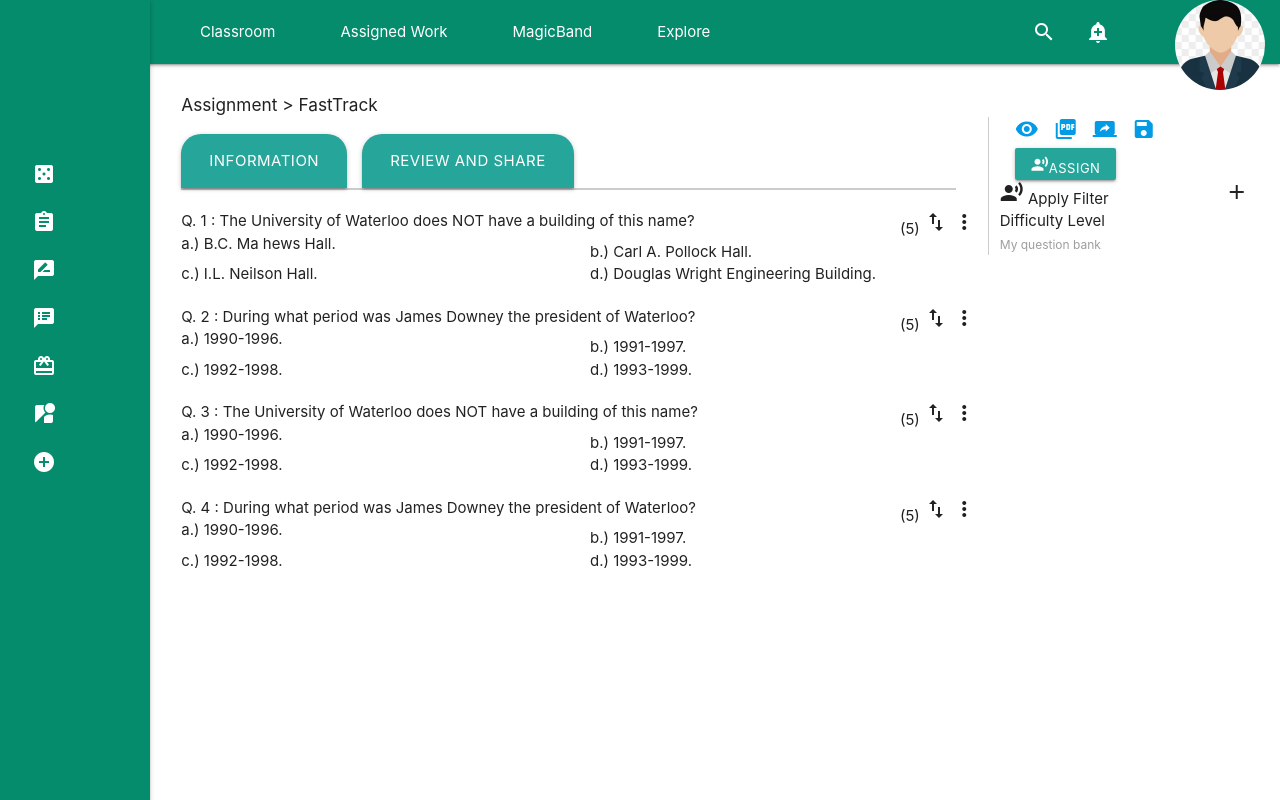
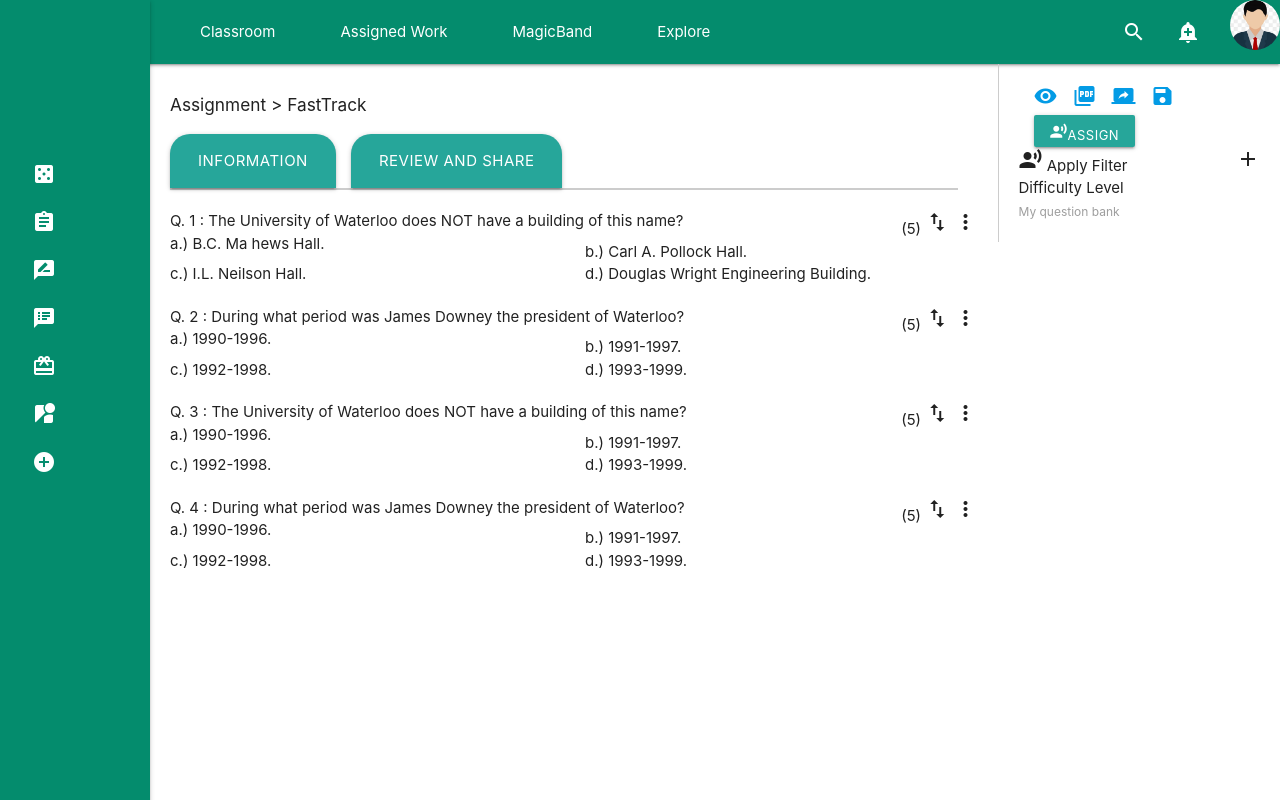
Before and after one commit to ambujbpl/ambujMT_WC, a React app: page / in a window 1280 px wide. Built offline with nearby package versions, Linux system fonts and the light colour scheme.

Commit message:
work in progress

```diff
--- a/src/components/FilterArea.js
+++ b/src/components/FilterArea.js
@@ -3,7 +3,6 @@ const FilterArea = () => {
 	return(
 		<div>
 			<div>
-
 				<a className="ml5"><i className="material-icons">remove_red_eye</i></a>
 				<a className="ml5"><i className="material-icons">picture_as_pdf</i></a>
 				<a className="ml5"><i className="material-icons">screen_share</i></a>
--- a/src/components/Header.js
+++ b/src/components/Header.js
@@ -1,5 +1,5 @@
 import React from 'react';
-import logo from './../logo.jpg';
+import logo from './../images/logo.jpg';
 import './../css/Header.css';
 const ui_data = require('./../utils/Header.json');
 const renderLeftHeaders = () => {
--- a/src/components/MainArea.js
+++ b/src/components/MainArea.js
@@ -7,7 +7,7 @@ const MainArea = () => {
 	return (
 		<div className="mainAreaCss">
 			<div className="row">
-				<div className="col s9">
+				<div className="col s9 p20">
 					<h6>{ui_data.header}</h6>
 					<div className="buttonAreaCss">
 						<a className="waves-effect waves-light btn-large borderRadiousForButton">{ui_data.info}</a>
@@ -15,7 +15,7 @@ const MainArea = () => {
 					</div>
 					<div className="questionAreaCss"><QuestionArea /></div>
 				</div>
-				<div className="col s3 filterAreaCss">
+				<div className="col s3 filterAreaCss p20">
 					<FilterArea />
 				</div>
 			</div>
--- a/src/css/Header.css
+++ b/src/css/Header.css
@@ -0,0 +1,7 @@
+.imageLogo {
+	width: 50px;
+	height: 50px;
+	border-radius: 50%;
+  right: 0px;
+  position: absolute;
+}
--- a/src/css/MainArea.css
+++ b/src/css/MainArea.css
@@ -1,6 +1,5 @@
 .mainAreaCss {
   margin-left: 150px;
-  padding: 20px;
 }
 
 .buttonAreaCss {
--- a/src/index.css
+++ b/src/css/index.css
@@ -24,12 +24,6 @@ code {
 	margin-left: 150px;
 }
 
-.imageLogo {
-	width: 90px;
-	height: 90px;
-	border-radius: 50%;
-}
-
 .bgColor {
 	background-color: #048c6d;
 }
@@ -45,3 +39,7 @@ code {
 .mt150 {
 	margin-top: 150px;
 }
+
+.p20 {
+	padding: 20px !important;
+}
--- a/src/index.js
+++ b/src/index.js
@@ -1,7 +1,7 @@
 import 'materialize-css/dist/css/materialize.min.css';
 import React from 'react';
 import ReactDOM from 'react-dom';
-import './index.css';
+import './css/index.css';
 import App from './components/App';
 import reportWebVitals from './reportWebVitals';
 
```
Also changed, not shown: src/images/logo.jpg (renamed from src/logo.jpg).
